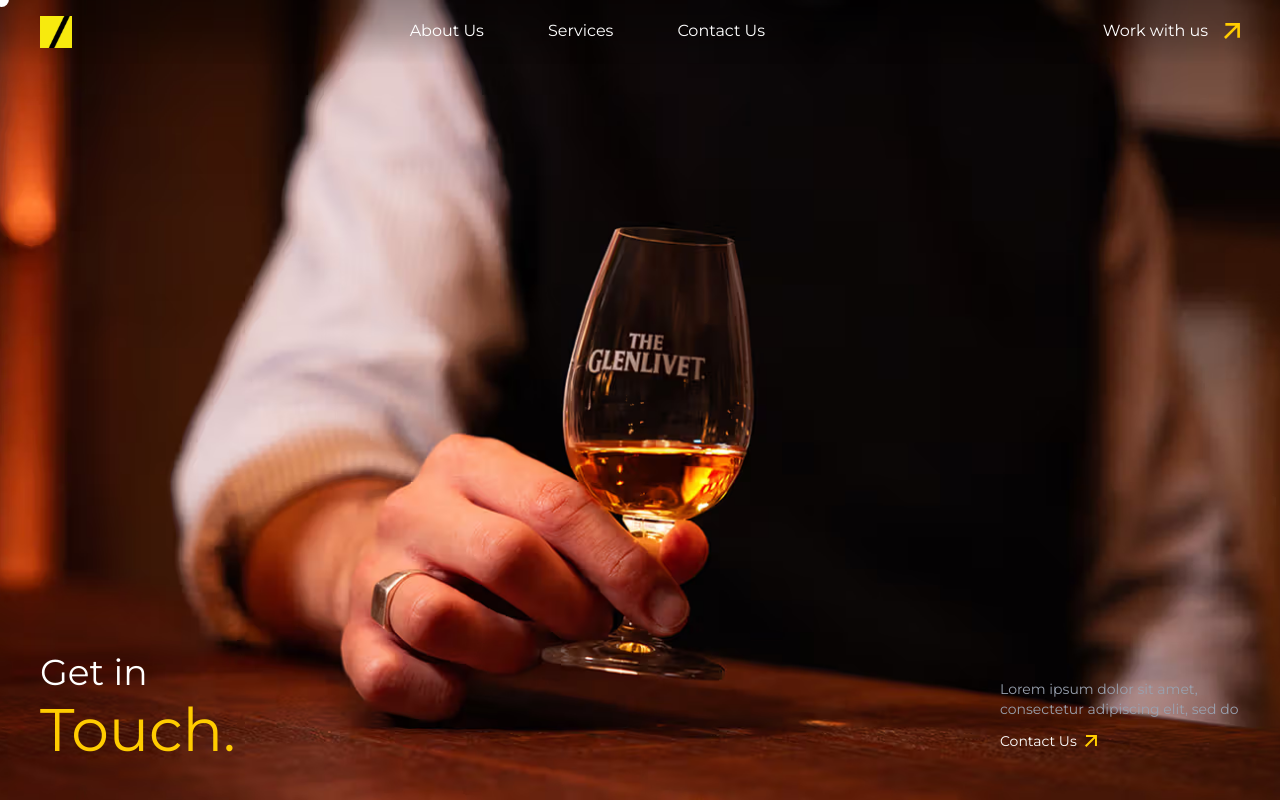
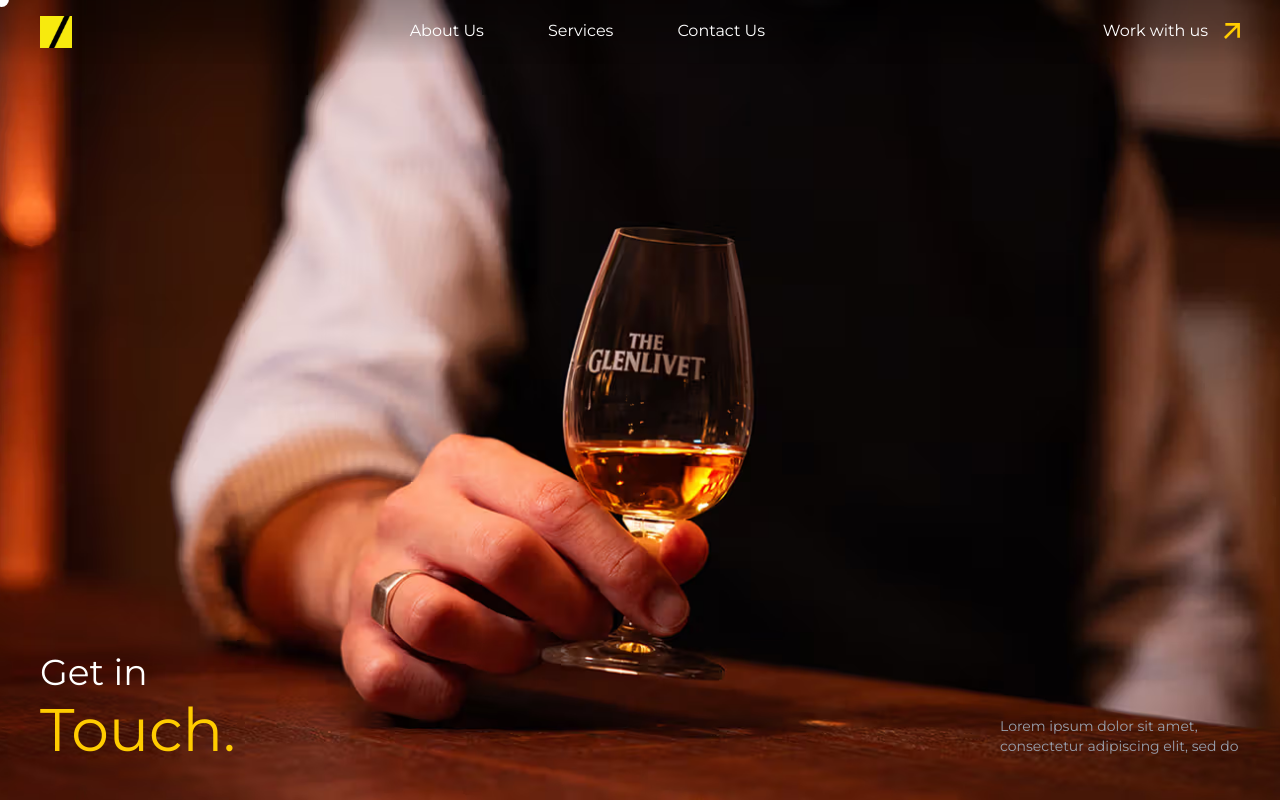
Before and after one commit to hashirrrelwyd/Look-What-you-ve-Done, a React (Vite) app: page /contact-us in a window 1280 px wide. Shown: the top 800 px of the page. Built offline with nearby package versions, Linux system fonts and the light colour scheme.

Commit message:
small fixes in links

```diff
--- a/src/components/Common/HeroSection.jsx
+++ b/src/components/Common/HeroSection.jsx
@@ -52,6 +52,7 @@ export default function HeroSection({
               {heroDescription}
             </p>
 
+            {linkText && link && (
               <div className="gap-4 flex text-xs lg:text-sm">
                 <a
                   onMouseEnter={() => setHoverType("button")}
@@ -63,6 +64,7 @@ export default function HeroSection({
                   <img src="/svg/arrow.svg" alt="" className="w-2 lg:w-3" />
                 </a>
               </div>
+            )}
           </div>
         </div>
       </div>
--- a/src/components/Home/TeamSection.jsx
+++ b/src/components/Home/TeamSection.jsx
@@ -261,7 +261,7 @@ export default function TeamSection() {
               eiusmod tempor incididunt ut labore et dolore magna aliqua.
             </p>
             <a
-              href="/contact"
+              href="/contact-us"
               className="group flex items-center gap-2 text-lg font-medium text-foreground transition-colors hover:text-primary cursor-none"
               onMouseEnter={() => setHoverType("button")}
               onMouseLeave={() => setHoverType("black")}
@@ -311,7 +311,7 @@ export default function TeamSection() {
           </motion.p>
 
           <motion.a
-            href="/contact"
+            href="/contact-us"
             className="mt-6 mb-16 inline-flex items-center gap-2 text-lg font-medium text-foreground"
             initial="hidden"
             whileInView="visible"
@@ -362,7 +362,7 @@ export default function TeamSection() {
           </motion.p>
 
           <motion.a
-            href="/contact"
+            href="/contact-us"
             className="mt-4 mb-12 inline-flex items-center gap-2 text-base font-medium text-foreground"
             initial="hidden"
             whileInView="visible"
--- a/src/pages/About.jsx
+++ b/src/pages/About.jsx
@@ -14,7 +14,7 @@ export default function About() {
         heroText2="Vision"
         heroDescription="Lorem ipsum dolor sit amet, consectetur adipiscing elit, sed do"
         linkText="Start a Project"
-        link="/careers" />
+        link="/contact-us" />
       <AboutUsSection />
       <WhatDrivesUs />
       <LwydTeam />
--- a/src/pages/Career.jsx
+++ b/src/pages/Career.jsx
@@ -14,7 +14,7 @@ export default function Career() {
         heroText2="Vision"
         heroDescription="Lorem ipsum dolor sit amet, consectetur adipiscing elit, sed do"
         linkText="Start a Project"
-        link="/careers"
+        link="/contact-us"
       />
       <WhoWeAre />
       <WhyBrandsChooseUs/>
--- a/src/pages/ContactUs.jsx
+++ b/src/pages/ContactUs.jsx
@@ -10,8 +10,8 @@ export default function ContactUs() {
         heroText1="Get in"
         heroText2="Touch"
         heroDescription="Lorem ipsum dolor sit amet, consectetur adipiscing elit, sed do"
-        linkText="Contact Us"
-        link="/contact-us"
+        linkText=""
+        link=""
       />
       <ContactForm />
       <Footer />
--- a/src/pages/Service.jsx
+++ b/src/pages/Service.jsx
@@ -14,7 +14,7 @@ export default function Service() {
         heroText2="Dream"
         heroDescription="Lorem ipsum dolor sit amet, consectetur adipiscing elit, sed do"
         linkText="Start a Project"
-        link="/careers"
+        link="/contact-us"
       />
       <Services />
       <WhyBrandsChooseUs />
```
Lines whose indentation alone changed are shown as unchanged.
